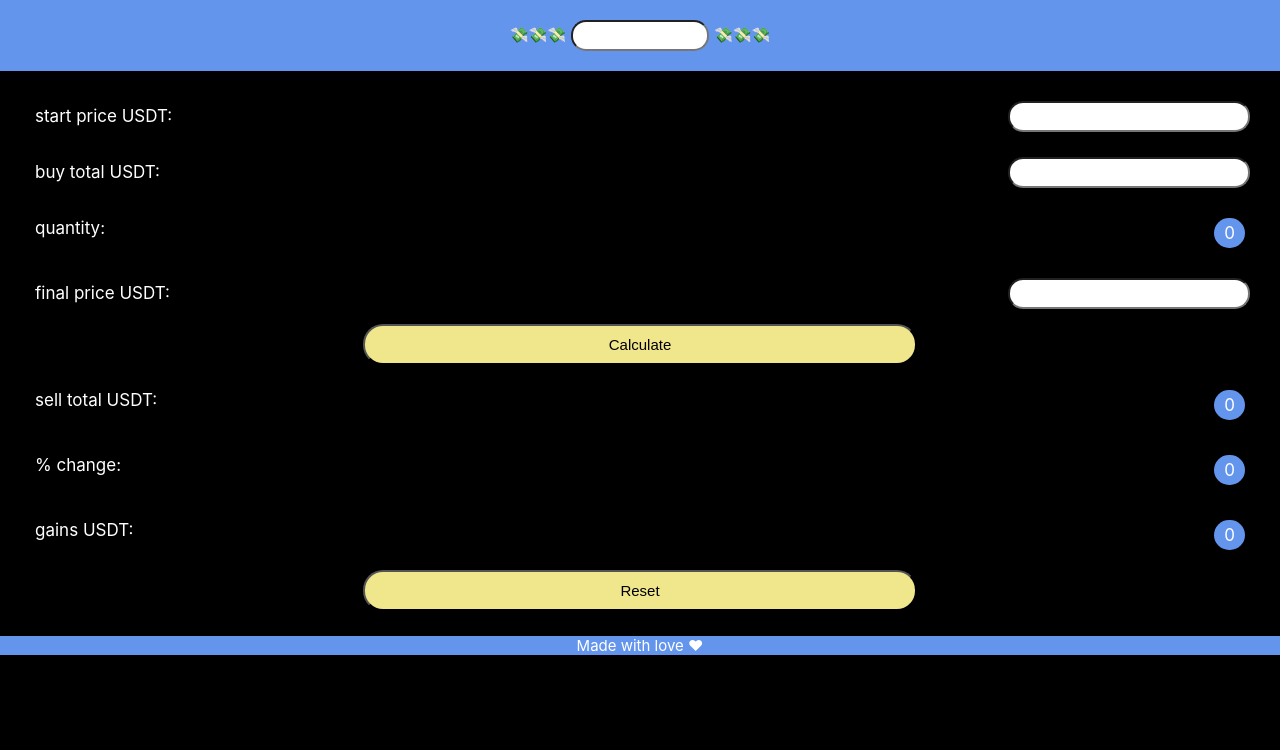
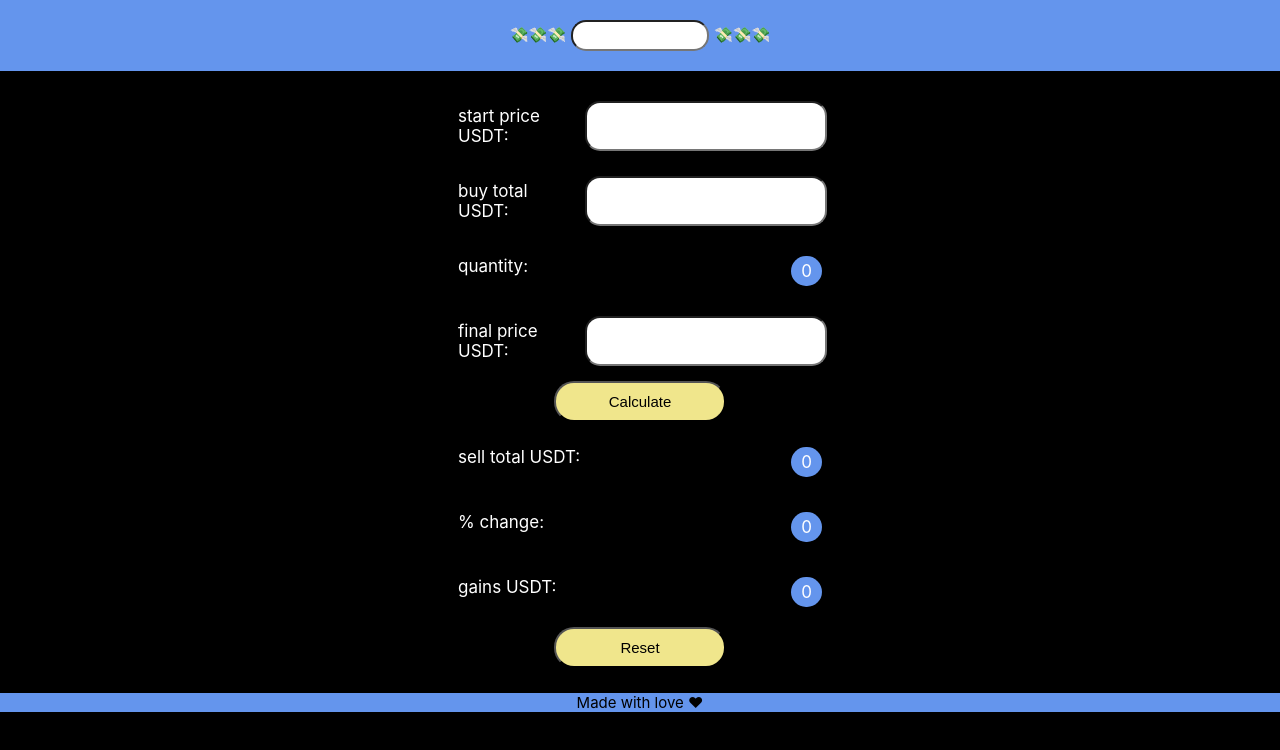
Before and after one commit to sazdg/do-your-math, a React (Create React App) app: page / in a window 1280 px wide. Shown: the top 750 px of the page. Built offline with nearby package versions, Linux system fonts and the light colour scheme.

Commit message:
desktop css

```diff
--- a/src/App.css
+++ b/src/App.css
@@ -1,5 +1,13 @@
 .Corpo {
   margin: 25px;
+}
+
+@media only screen and (min-width: 700px){
+  .Corpo {
+    margin-right: 35%;
+    margin-left: 35%;
+  }
+
 }
 
 .Title {
@@ -23,6 +31,7 @@
 
 .Footer {
   background-color: cornflowerblue;
+  color: #000;
   bottom: 0;
   width: 100%;
   position: static;
@@ -54,6 +63,7 @@ button {
   background-color: khaki;
   width: 45%;
   font-size: 15px;
+  cursor: cell;
 }
 
 .Button {
```
